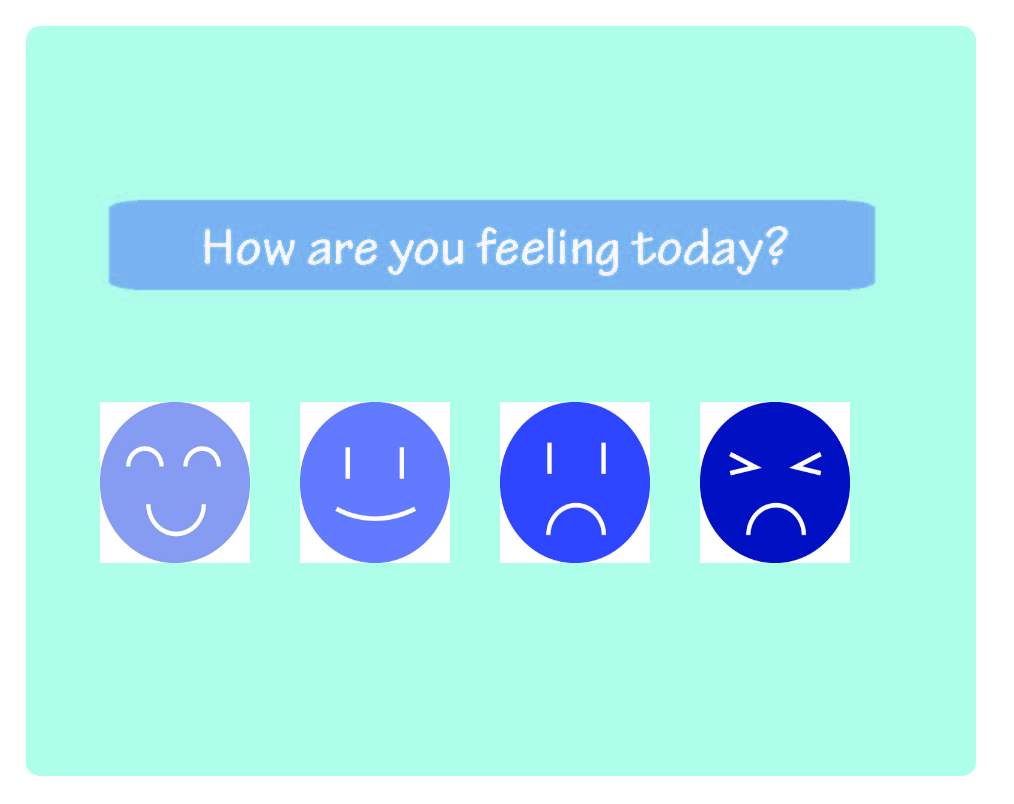
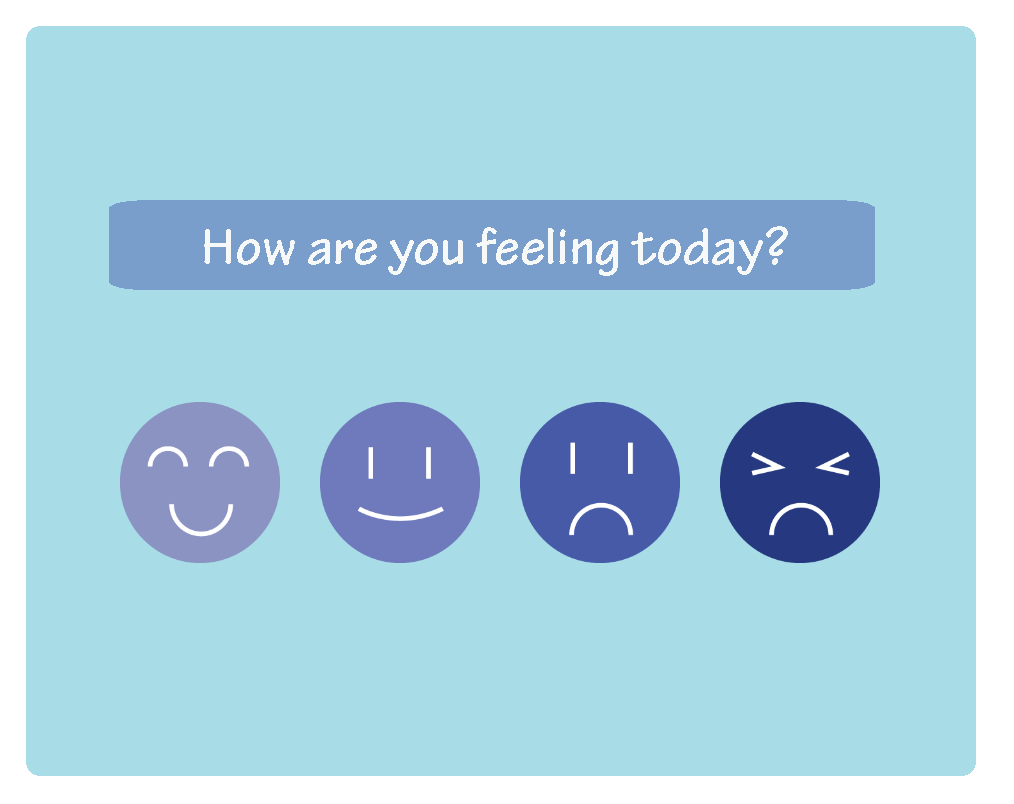
Before and after one commit to cynnjjs/hm_website, a plain HTML site: page index.html in a window 1280 px wide. Shown: the whole page, without its empty margins (0-1014 px from the left). Drawn offline with Linux system fonts and the light colour scheme.

Commit message:
Trimmed white edges and added gif.html timeout

```diff
--- a/index.html
+++ b/index.html
@@ -10,11 +10,11 @@
 
 <body>
     <div style="position: absolute; left: 0; top: 0;">
-        <img src="images/How are you feeling.jpg" style="position: relative; top: 0px; left: 0px; width: cover; height: cover;"/>
-        <a href="face1.html" id="face1" ><img src="images/face1.jpg" style="position: absolute; top: 50%; left: 10%; width:15%; height:20%;"/></a>
-        <a href="face2.html" id="face1" ><img src="images/face2.jpg" style="position: absolute; top: 50%; left: 30%; width:15%; height:20%;"/></a>
-        <a href="face3.html" id="face1" ><img src="images/face3.jpg" style="position: absolute; top: 50%; left: 50%; width:15%; height:20%;"/></a>
-        <a href="face4.html" id="face1" ><img src="images/face4.jpg" style="position: absolute; top: 50%; left: 70%; width:15%; height:20%;"/></a>
+        <img src="images/How are you feeling.png" style="position: relative; top: 0px; left: 0px; width: cover; height: cover;"/>
+        <a href="face1.html" id="face1" ><img src="images/face1.png" style="position: absolute; top: 50%; left: 12%; width:16%; height:20%;"/></a>
+        <a href="face2.html" id="face2" ><img src="images/face2.png" style="position: absolute; top: 50%; left: 32%; width:16%; height:20%;"/></a>
+        <a href="face3.html" id="face3" ><img src="images/face3.png" style="position: absolute; top: 50%; left: 52%; width:16%; height:20%;"/></a>
+        <a href="face4.html" id="face4" ><img src="images/face4.png" style="position: absolute; top: 50%; left: 72%; width:16%; height:20%;"/></a>
     </div>
 
 </body>
```
Also changed, not shown: face1.html (+2 -2 lines), face2.html (+2 -2 lines), face3.html (+2 -2 lines), face4.html (+2 -2 lines), gif.html (+2 -1 lines), images/How are you feeling.png (added), images/face1.png (added), images/face1transition.png (added), images/face2.png (added), images/face2transition.png (added), images/face3.png (added), images/face3transition.png (added), images/face4.png (added), images/face4transition.png (added), 4 more files.
